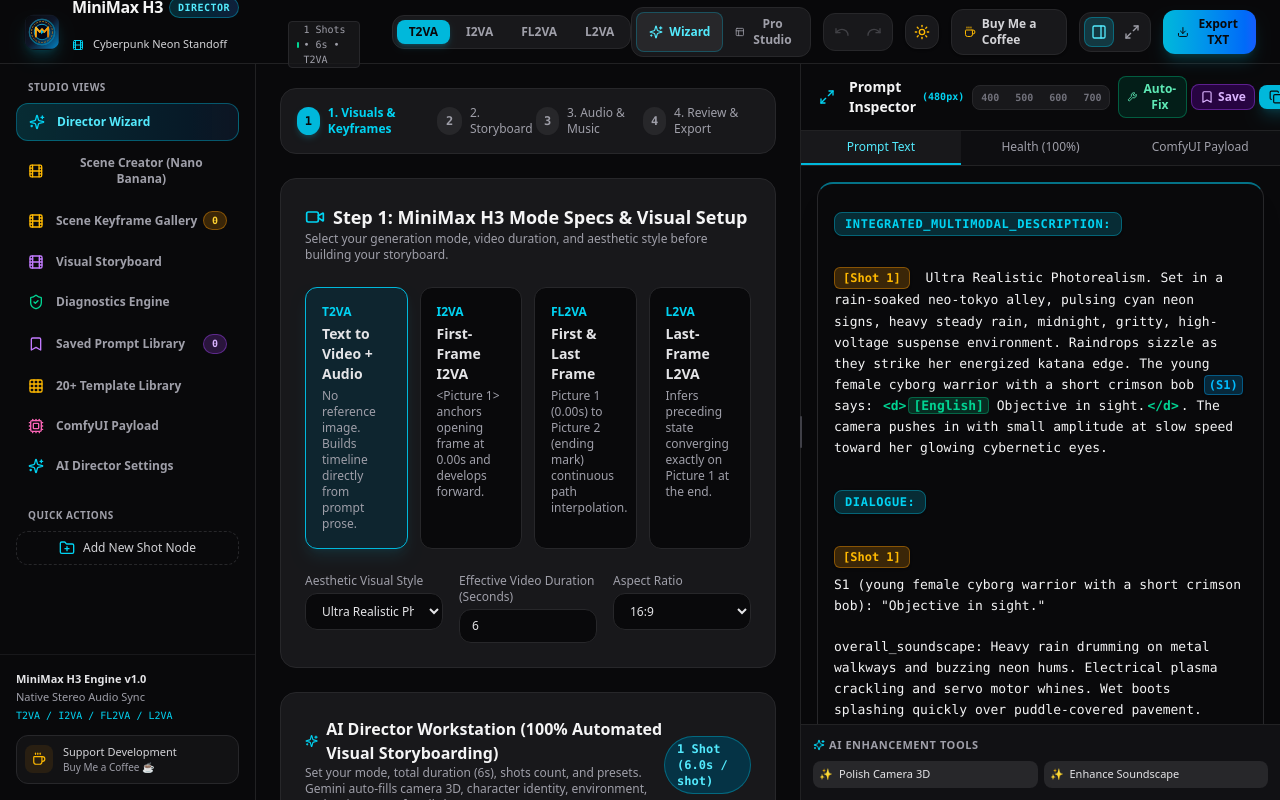
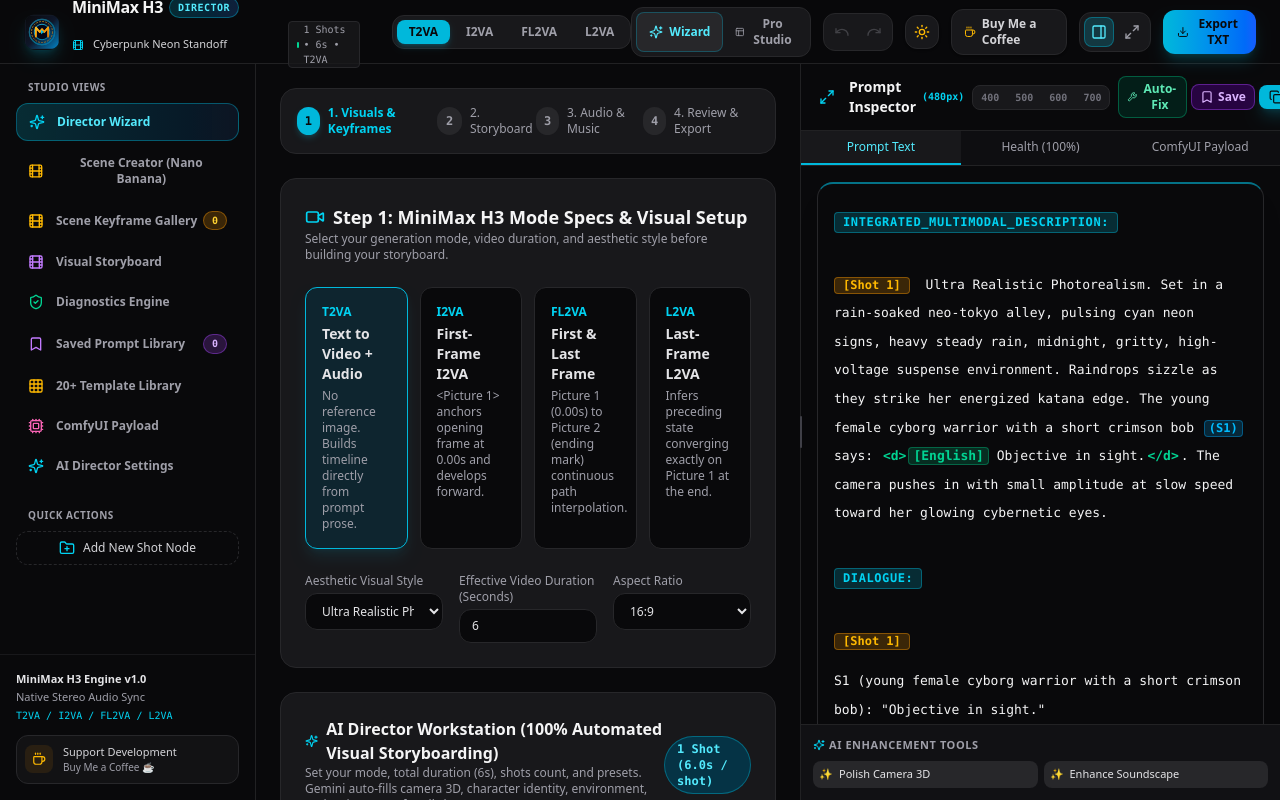
Before and after one commit to theshubzworld/MiniMax-H3-Director, a React (Vite) app: page / in a window 1280 px wide. Built offline with nearby package versions, Linux system fonts and the light colour scheme.

Commit message:
fix: badge overlap by setting leading-2.2 and tight baseline inline-flex alignment

```diff
--- a/src/components/inspector/PromptInspector.tsx
+++ b/src/components/inspector/PromptInspector.tsx
@@ -12,28 +12,28 @@
     if (!part) return null;
     if (/<Picture\s*\d+>/i.test(part)) {
       return (
-        <span key={i} className="px-1.5 py-0.5 mx-0.5 rounded bg-purple-500/20 border border-purple-500/40 text-purple-400 font-bold text-xs font-mono shadow-sm">
+        <span key={i} className="inline-flex items-center px-1.5 py-0 mx-0.5 rounded bg-purple-500/20 border border-purple-500/40 text-purple-400 font-bold text-xs font-mono leading-tight align-baseline shadow-xs">
           {part}
         </span>
       );
     }
     if (/\(S[1-9]\)/i.test(part)) {
       return (
-        <span key={i} className="px-1 py-0.5 mx-0.5 rounded bg-sky-500/20 border border-sky-500/40 text-sky-400 font-bold text-xs font-mono shadow-sm">
+        <span key={i} className="inline-flex items-center px-1 py-0 mx-0.5 rounded bg-sky-500/20 border border-sky-500/40 text-sky-400 font-bold text-xs font-mono leading-tight align-baseline shadow-xs">
           {part}
         </span>
       );
     }
     if (part === '<d>' || part === '</d>') {
       return (
-        <span key={i} className="text-emerald-400 font-bold font-mono px-0.5">
+        <span key={i} className="text-emerald-400 font-bold font-mono px-0.5 leading-tight">
           {part}
         </span>
       );
     }
     if (/\[\s*(en-[A-Z]+|English)\s*\]/i.test(part)) {
       return (
-        <span key={i} className="text-emerald-400 font-bold font-mono px-1 bg-emerald-500/20 rounded border border-emerald-500/40">
+        <span key={i} className="inline-flex items-center px-1 py-0 text-emerald-400 font-bold font-mono bg-emerald-500/20 rounded border border-emerald-500/40 leading-tight align-baseline">
           {part}
         </span>
       );
@@ -48,10 +48,10 @@
   const lines = text.split('\n');
 
   return (
-    <div className="font-mono text-[13px] leading-[1.8] text-zinc-100 select-all space-y-1.5">
+    <div className="font-mono text-[13px] leading-[2.2] text-zinc-100 select-all space-y-3">
       {lines.map((line, idx) => {
         const trimmed = line.trim();
-        if (!trimmed) return <div key={idx} className="h-2" />;
+        if (!trimmed) return <div key={idx} className="h-1" />;
 
         // 1. Root Section Headers
         if (
@@ -61,8 +61,8 @@
           trimmed === 'non_diegetic_music:'
         ) {
           return (
-            <div key={idx} className="pt-3 pb-1 font-bold">
-              <span className="px-2.5 py-1 rounded-lg bg-cyan-500/20 border border-cyan-500/40 text-cyan-400 text-xs font-mono font-bold uppercase tracking-wider shadow-sm">
+            <div key={idx} className="pt-2 pb-0.5 font-bold">
+              <span className="inline-flex items-center px-2 py-0.5 rounded bg-cyan-500/20 border border-cyan-500/40 text-cyan-400 text-xs font-mono font-bold uppercase tracking-wider leading-tight">
                 {trimmed}
               </span>
             </div>
@@ -76,27 +76,18 @@
           const restOfLine = shotMatch[2];
 
           return (
-            <div key={idx} className="pt-2 text-zinc-100 leading-relaxed">
-              <span className="inline-block px-2 py-0.5 mr-2 rounded-md bg-amber-500/20 border border-amber-500/40 text-amber-400 font-bold text-xs font-mono shadow-sm">
+            <div key={idx} className="text-zinc-100 leading-[2.2] pt-1">
+              <span className="inline-flex items-center px-2 py-0 mr-2 rounded bg-amber-500/20 border border-amber-500/40 text-amber-400 font-bold text-xs font-mono leading-tight align-baseline shadow-xs">
                 {shotTag}
               </span>
-              <span className="text-zinc-100">{highlightInlineTokens(restOfLine)}</span>
+              <span>{highlightInlineTokens(restOfLine)}</span>
             </div>
           );
         }
 
-        // 3. Spoken Dialogue Lines (<d>...</d>)
-        if (line.includes('<d>') || line.includes('</d>')) {
-          return (
-            <div key={idx} className="my-1.5 p-2 rounded-xl bg-emerald-500/15 border-l-2 border-emerald-400 text-emerald-400 font-medium leading-relaxed">
-              {highlightInlineTokens(line)}
-            </div>
-          );
-        }
-
-        // 4. Default Prose Lines
+        // 3. Dialogue & Default Prose Lines
         return (
-          <div key={idx} className="text-zinc-100 leading-relaxed">
+          <div key={idx} className="text-zinc-100 leading-[2.2]">
             {highlightInlineTokens(line)}
           </div>
         );
--- a/src/engine/PromptCompiler.ts
+++ b/src/engine/PromptCompiler.ts
@@ -225,6 +225,10 @@
    */
   private static sanitizeShotProse(text: string): string {
     return text
+      // Fix empty parentheses
+      .replace(/\(\s*\)/g, '')
+      // Fix space before punctuation
+      .replace(/\s+([,.!?])/g, '$1')
       // Fix "standing in Starting..."
       .replace(/standing in Starting /gi, 'Starting ')
       // Fix hardcoded "same room" contradiction
```
